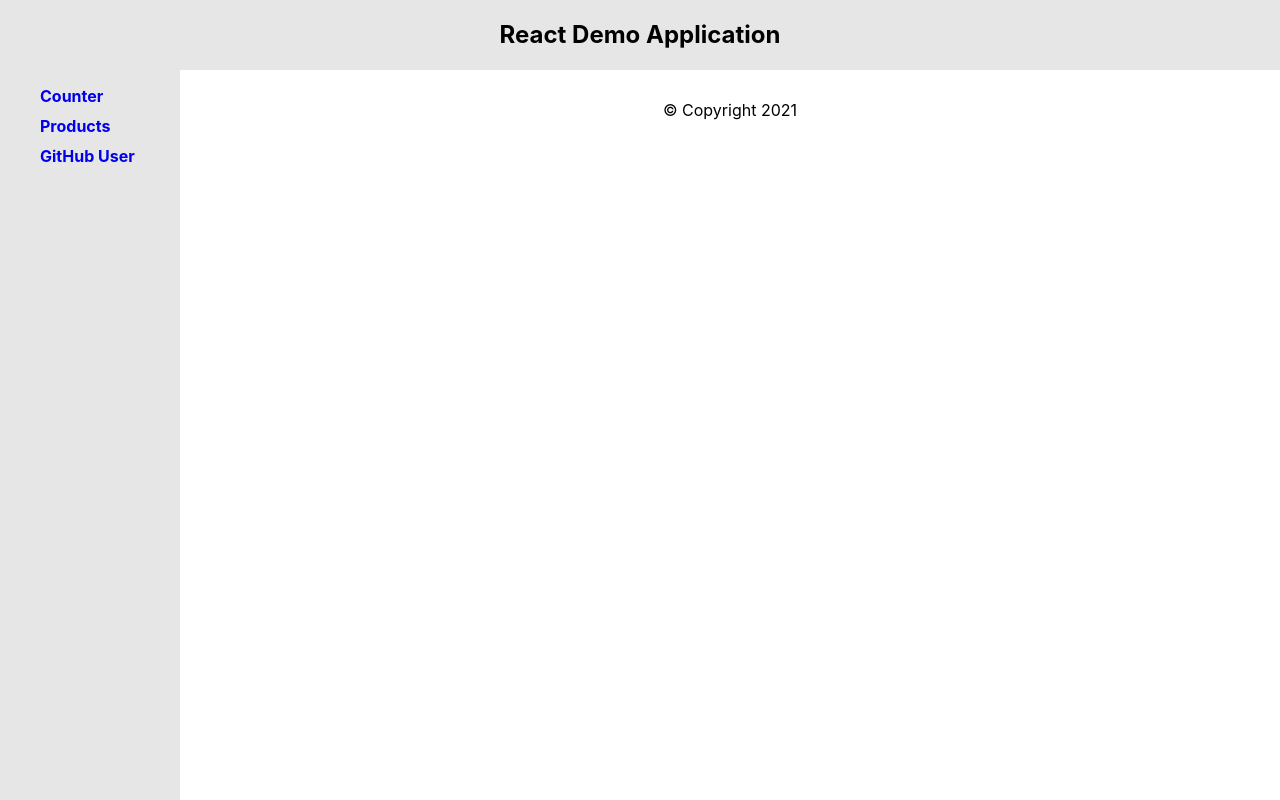
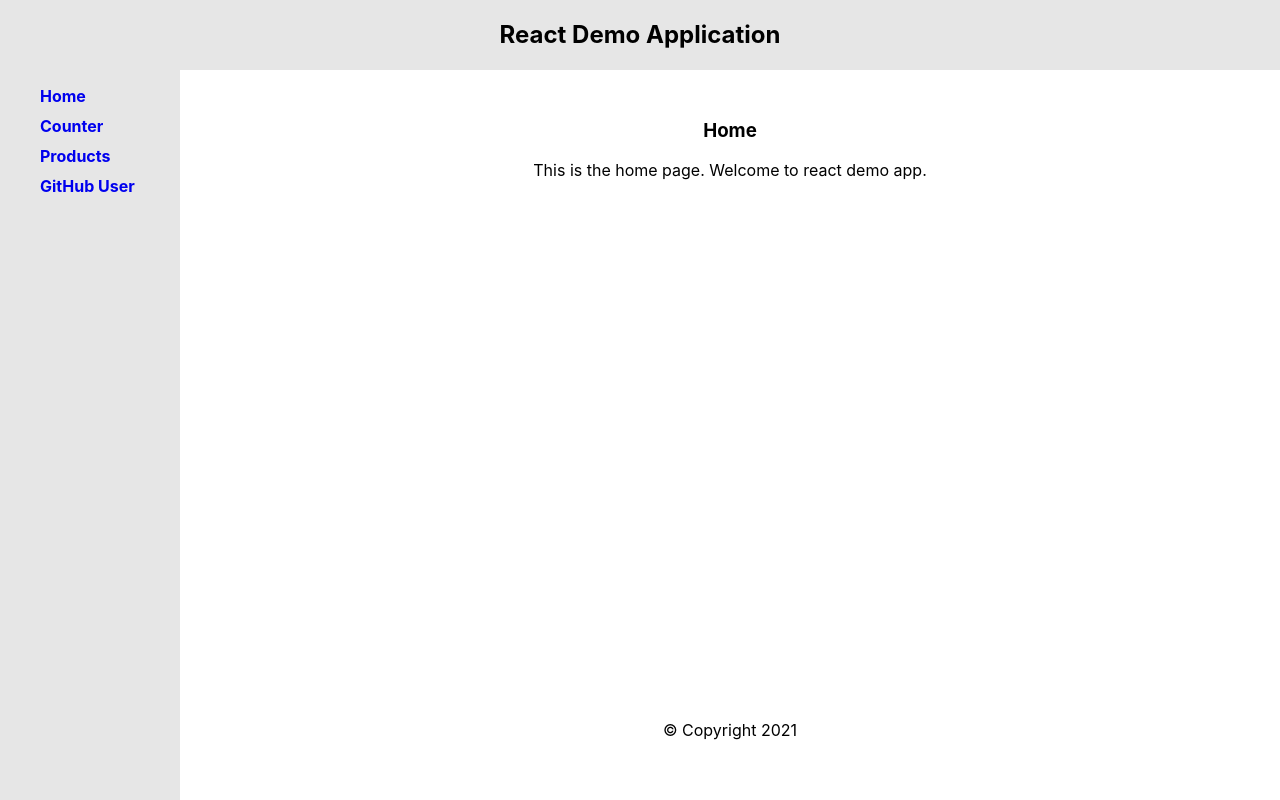
Before and after one commit to GeoffMahugu/react-commerce, a React (Create React App) app: page / in a window 1280 px wide. Built offline with nearby package versions, Linux system fonts and the light colour scheme.

Commit message:
404 page, Home page

```diff
--- a/src/App.js
+++ b/src/App.js
@@ -1,10 +1,12 @@
 import { BrowserRouter as Router, Switch, Route, Link } from 'react-router-dom';
 
 import './App.css';
+import Home from './components/home';
 import CountButton from './components/count_btn';
 import SearchBar from './components/search_bar';
 import Footer from './components/footer';
 import GitHubUser from './components/github_user';
+import Page404 from './components/404';
 function App() {
   return (
     <Router >
@@ -15,6 +17,12 @@ function App() {
         <div className="container">
           <div className="nav-wrapper">
             <ul style={{ listStyle: 'none' }}>
+              {/* <li>
+                <Link to={`/`}>Home</Link>
+              </li> */}
+              <li>
+                <Link to={`/`}>Home</Link>
+              </li>
               <li>
                 <Link to={`/counter`}>Counter</Link>
               </li>
@@ -28,6 +36,9 @@ function App() {
           </div>
           <div className="main-container">
             <Switch>
+              <Route path="" >
+                <Home />
+              </Route>
               <Route path="/counter" >
                 <CountButton />
               </Route>
@@ -36,6 +47,9 @@ function App() {
               </Route>
               <Route path="/users" >
                 <GitHubUser />
+              </Route>
+              <Route path="*" >
+                <Page404 />
               </Route>
             </Switch>
             <Footer />
--- /dev/null
+++ b/src/components/404.js
@@ -0,0 +1,14 @@
+import React from 'react';
+import { Link } from 'react-router-dom';
+
+const Page404 = () => {
+    return (
+        <div>
+            <h3>Oops, seams you are lost.</h3>
+            <h1>404</h1>
+            <Link to={`/`}>Back Home</Link>
+        </div>
+    )
+}
+
+export default Page404;
--- /dev/null
+++ b/src/components/home.js
@@ -0,0 +1,13 @@
+import React from 'react';
+
+const Home = () => {
+    return (
+        <div>
+            <h3>Home</h3>
+            <p>This is the home page. Welcome to react demo app.</p>
+
+        </div>
+    )
+}
+
+export default Home;
```
